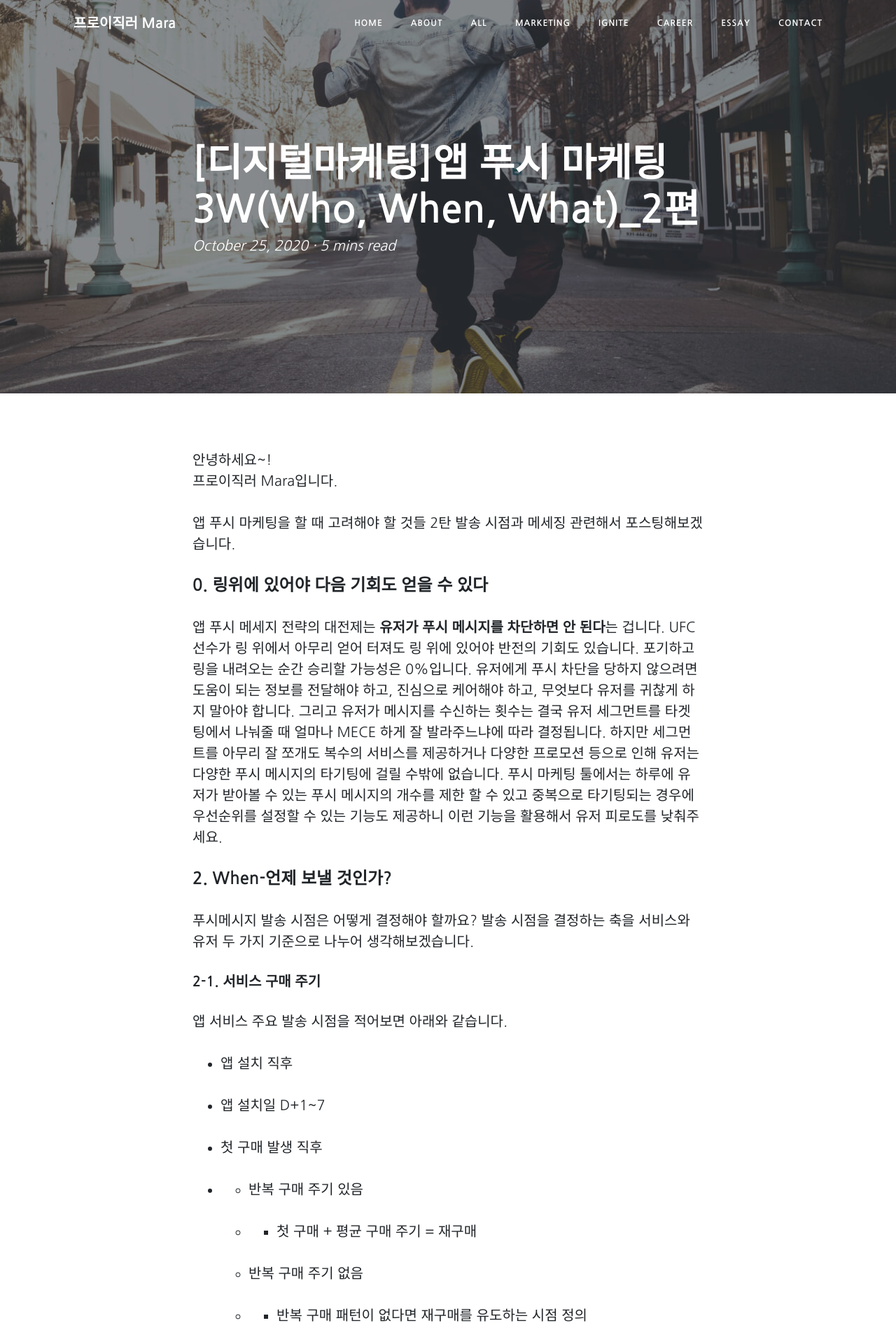
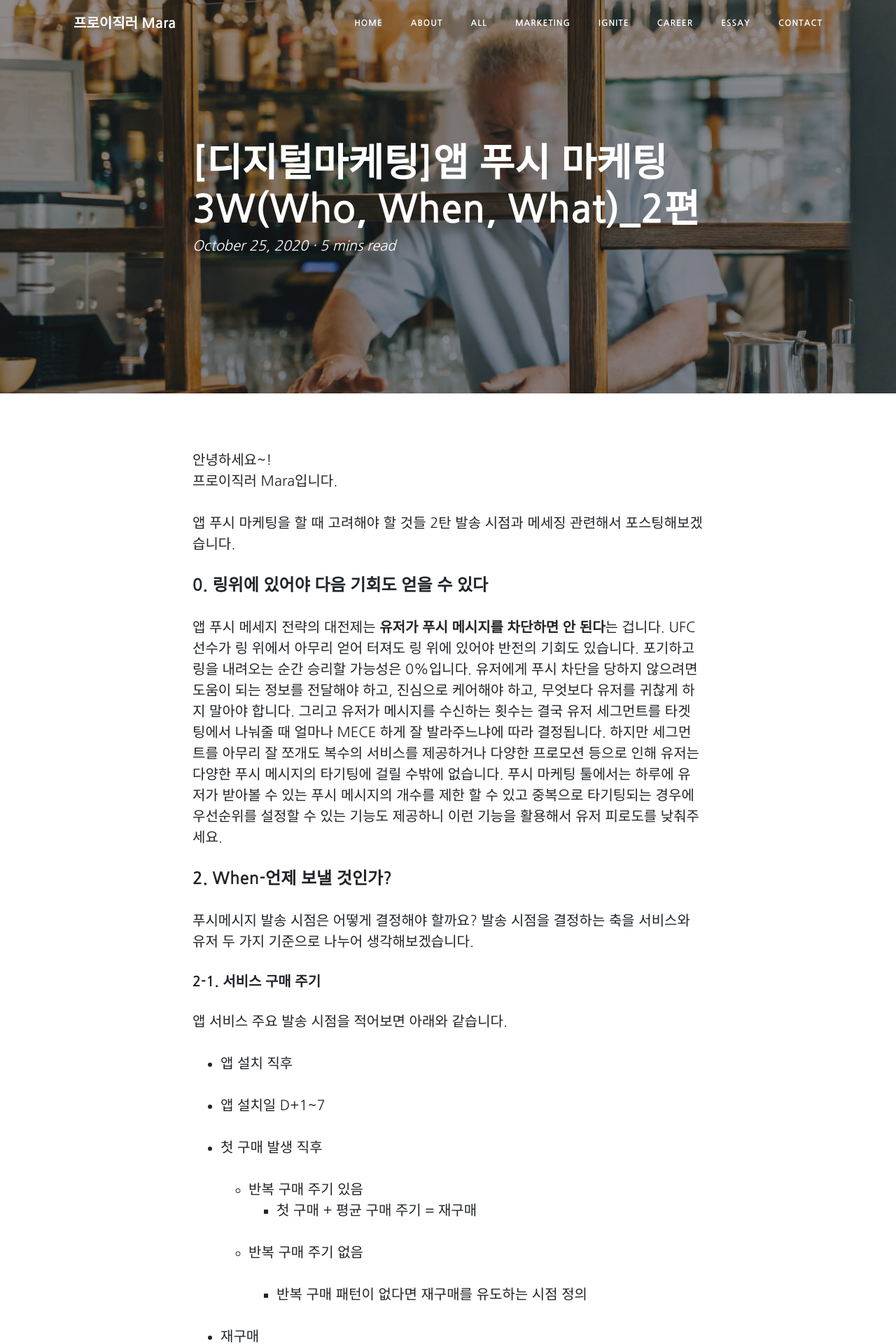
Before and after one commit to Marapro88/mara, a Jekyll site: the page built from _posts/Marketing/2020-10-25-marketing-app-push-marketing-2.md, in a window 1280 px wide. Shown: the top 1920 px of the page at 70% size. Built offline with Jekyll 4.4.1, drawn with Linux system fonts in a browser that asks for light colours; comment, search, counter and statistics services are not loaded.

Commit message:
1026 탈고

```diff
--- a/_posts/Marketing/2020-10-25-marketing-app-push-marketing-2.md
+++ b/_posts/Marketing/2020-10-25-marketing-app-push-marketing-2.md
@@ -45,14 +45,12 @@
 
 - 첫 구매 발생 직후
 
-- - 반복 구매 주기 있음
-
-  - - 첫 구매 + 평균 구매 주기 = 재구매
+  - 반복 구매 주기 있음
+    - 첫 구매 + 평균 구매 주기 = 재구매
 
   - 반복 구매 주기 없음
 
-  - - 반복 구매 패턴이 없다면 재구매를 유도하는 시점 정의
-
+    - 반복 구매 패턴이 없다면 재구매를 유도하는 시점 정의
 - 재구매
 
 - 이탈
@@ -90,26 +81,26 @@
 
 - Welcome
 
-- - 앱 설치 이후 웰컴 메시지
+  - 앱 설치 이후 웰컴 메시지
 
 - Education
 
-- - 서비스 소개
+  - 서비스 소개
   - 서비스 튜토리얼
 
 - Information
 
-- - 유저 정보 업데이트 (Level 업그레이드, 팔로우 등등)
+  - 유저 정보 업데이트 (Level 업그레이드, 팔로우 등등)
   - 서비스 정보 업데이트(신규 서비스 론칭 & 기한 알림)
 
 - Sales
 
-- - 유저 베네핏과 함께 서비스 구매 유도하는 이벤트 성 메시지
+  - 유저 베네핏과 함께 서비스 구매 유도하는 이벤트 성 메시지
   - 유저 퍼널에 맞춤한 구매 유도 메시지
 
 - Win-back
 
-- - 이탈 이후 재방문 유도하는 메시지
+  - 이탈 이후 재방문 유도하는 메시지
   - 재구매 유도 메시지
 
 #### 푸시 메시지 TIP
```
Also changed, not shown: other parts of _posts/Marketing/2020-10-25-marketing-app-push-marketing-2.md (+15 -22 lines), img/posts/12/01_B.jpg, img/posts/14/01_B.jpg (deleted).
